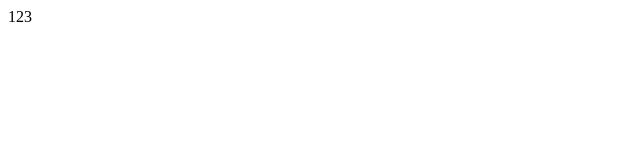
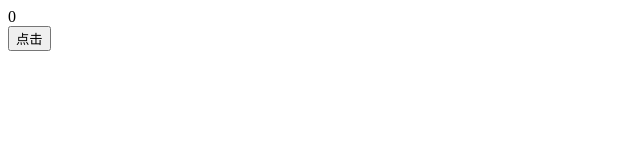
Before and after one commit to baozoudashijian/mangosteen-fe-1, a Vue app: page / in a window 1280 px wide. Shown: the top 160 px of the page, without its empty margins (0-640 px from the left). Built offline with nearby package versions, Linux system fonts and the light colour scheme.

Commit message:
feat: 实现点击+1

```diff
--- a/src/App2.tsx
+++ b/src/App2.tsx
@@ -1,7 +1,19 @@
-import { defineComponent } from "vue";
+import { defineComponent, ref } from "vue";
 
-export const App2 = defineComponent({
+export const App = defineComponent({
     setup() {
-        return () => (<div>123</div>)
+        const count = ref(0)
+        const onClick = () => {
+            count.value += 1
+        }
+        return () => (
+            <>
+                <div>
+                    {count.value}
+                </div>
+                <button onClick={onClick}>点击</button>
+            </>
+
+        )
     }
 })
--- a/src/main.ts
+++ b/src/main.ts
@@ -1,4 +1,4 @@
 import { createApp } from 'vue'
-import { App2 } from './App2'
+import { App } from './App2'
 
-createApp(App2).mount('#app')
+createApp(App).mount('#app')
```
Also changed, not shown: src/App.vue (deleted, +0 -17 lines).
